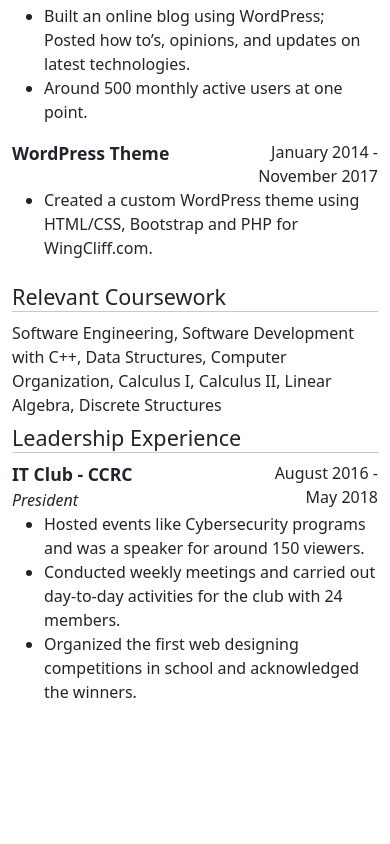
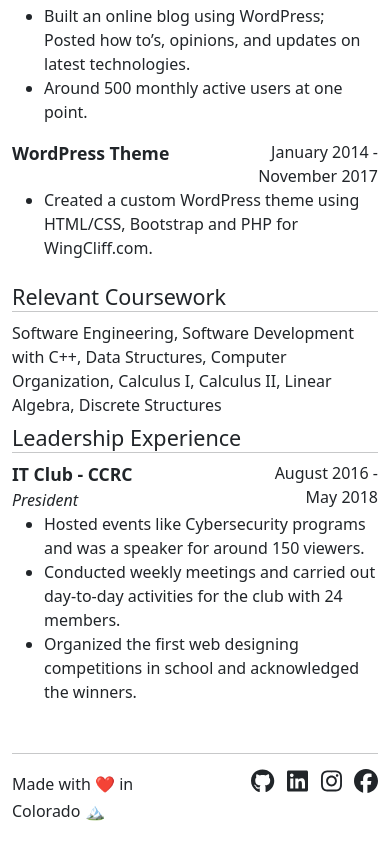
Before and after one commit to AyeCL/resume, a React (Create React App) app: page / in a window 390 px wide. Shown: the part 2426-3270 px from the top of the page. Before the commit the page ends 3154 px from the top, so only its background shows below. Built offline with nearby package versions, Linux system fonts and the light colour scheme.

Commit message:
added footer component for both mobile and browser

```diff
--- a/package.json
+++ b/package.json
@@ -4,6 +4,7 @@
   "private": true,
   "dependencies": {
     "@fortawesome/fontawesome-svg-core": "^6.1.1",
+    "@fortawesome/free-brands-svg-icons": "^6.1.1",
     "@fortawesome/free-solid-svg-icons": "^6.1.1",
     "@fortawesome/react-fontawesome": "^0.1.18",
     "@testing-library/jest-dom": "^5.16.2",
--- a/src/App.js
+++ b/src/App.js
@@ -1,5 +1,8 @@
 import 'bootstrap/dist/css/bootstrap.min.css';
 import './css/App.css';
+import { library } from '@fortawesome/fontawesome-svg-core'
+import { fas } from '@fortawesome/free-solid-svg-icons'
+import { fab } from '@fortawesome/free-brands-svg-icons'
 import Header from './components/Header';
 import Education from './components/Education';
 import Technologies from './components/Technologies';
@@ -7,7 +10,9 @@ import WorkExperience from './components/WorkExperience';
 import Projects from './components/Projects';
 import RelevantCoursework from './components/RelevantCoursework';
 import LeadershipExperience from './components/LeadershipExperience';
+import Footer from './components/Footer';
 
+library.add(fas, fab);
 
 function App() {
   return (
@@ -19,6 +24,7 @@ function App() {
       <Projects />
       <RelevantCoursework />
       <LeadershipExperience />
+      <Footer />
     </>
   );
 }
--- /dev/null
+++ b/src/components/Emoji.js
@@ -0,0 +1,12 @@
+import React from 'react';
+const Emoji = props => (
+    <span
+        className="emoji"
+        role="img"
+        aria-label={props.label ? props.label : ""}
+        aria-hidden={props.label ? "false" : "true"}
+    >
+        {props.symbol}
+    </span>
+);
+export default Emoji;
--- /dev/null
+++ b/src/components/Footer.js
@@ -0,0 +1,88 @@
+import React from 'react'
+import { Row, Col } from 'react-bootstrap'
+import { FontAwesomeIcon } from '@fortawesome/react-fontawesome'
+import Emoji from './Emoji'
+import { isMobile } from 'react-device-detect'
+import LinkInNewTab from './LinkInNewTab'
+import { faNewspaper } from '@fortawesome/free-solid-svg-icons'
+
+function Footer() {
+    if (isMobile) {
+        return (
+            <div className='container topic text-center' style={{ paddingTop: '3vh', paddingBottom: '2vh' }}>
+                <hr className='verticalLine' />
+                <Row style={{ paddingTop: '1.8vh' }}>
+                    <Col>
+                        Made with <Emoji symbol='❤️' label='love' /> in Colorado <Emoji symbol='🏔' label='mountain' />
+                        <br />
+                    </Col>
+                </Row>
+                <Row style={{ paddingTop: '1.5vh' }}>
+                    <Col>
+                        {SocialButtonsMobile()}
+                    </Col>
+                </Row>
+            </div>
+        )
+    }
+    return (
+        <div className='container topic' style={{ paddingTop: '3vh', paddingBottom: '1.5vh' }}>
+            <hr className='verticalLine' />
+            <Row>
+                <Col className='col-6'>
+                    <span style={{ fontSize: '1.5em' }}></span>Made with <Emoji symbol='❤️' label='love' /> in Colorado <Emoji symbol='🏔' label='mountain' />
+                </Col>
+                <Col className='col-6' style={{ textAlign: 'right' }}>
+                    {SocialButtonsBrowser()}
+                </Col>
+            </Row>
+        </div>
+    )
+}
+
+function SocialButtonsBrowser() {
+    return (
+        <div style={{ fontSize: '1.5em' }}>
+            <LinkInNewTab href='#' className='githubIconLink'>
+                <FontAwesomeIcon icon="fa-brands fa-github" />
+            </LinkInNewTab>
+            {" "}&nbsp;
+            <LinkInNewTab href='#' className='linkedInIconLink'>
+                <FontAwesomeIcon icon="fa-brands fa-linkedin" />
+            </LinkInNewTab>
+            {" "}&nbsp;
+            <LinkInNewTab href='#'  className='instagramIconLink'>
+                <FontAwesomeIcon icon="fa-brands fa-instagram" />
+            </LinkInNewTab>
+            {" "}&nbsp;
+            <LinkInNewTab href='#' className='facebookIconLink'>
+                <FontAwesomeIcon icon="fa-brands fa-facebook" />
+            </LinkInNewTab>
+        </div>
+    )
+
+}
+
+function SocialButtonsMobile() {
+    return (
+        <div style={{ fontSize: '1.5em' }}>
+            <LinkInNewTab href='#' className='githubIconLink'>
+                <FontAwesomeIcon icon="fa-brands fa-github" />
+            </LinkInNewTab>
+            {" "}&nbsp;&nbsp;&nbsp;
+            <LinkInNewTab href='#' className='linkedInIconLink'>
+                <FontAwesomeIcon icon="fa-brands fa-linkedin" />
+            </LinkInNewTab>
+            {" "}&nbsp;&nbsp;&nbsp;
+            <LinkInNewTab href='#' className='instagramIconLink'>
+                <FontAwesomeIcon icon="fa-brands fa-instagram"  />
+            </LinkInNewTab>
+            {" "}&nbsp;&nbsp;&nbsp;
+            <LinkInNewTab href='#' className='facebookIconLink'>
+                <FontAwesomeIcon icon="fa-brands fa-facebook" />
+            </LinkInNewTab>
+        </div>
+    )
+}
+
+export default Footer
--- a/src/components/LinkInNewTab.js
+++ b/src/components/LinkInNewTab.js
@@ -2,7 +2,7 @@ import React from 'react'
 
 function LinkInNewTab(props) {
     return (
-        <a href={props.href} target='_blank' rel='noopener noreferrer' className='link-dark'>{props.children}</a>
+        <a href={props.href} target='_blank' rel='noopener noreferrer' className={props.className + ' link-dark'}>{props.children}</a>
     )
 }
 
--- a/src/css/App.css
+++ b/src/css/App.css
@@ -24,6 +24,22 @@
 
 a:hover {
   color: #1b94b3 !important;
+}
+
+.githubIconLink :hover {
+  color: #646464 !important;
+}
+
+.linkedInIconLink :hover {
+  color: #0e76a8 !important;
+}
+
+.instagramIconLink :hover {
+  color: #e1306c !important;
+}
+
+.facebookIconLink :hover {
+  color: #3b5998 !important;
 }
 
 /*
```
Also changed, not shown: 1 other file (tests, documents, lock files or other folders).
